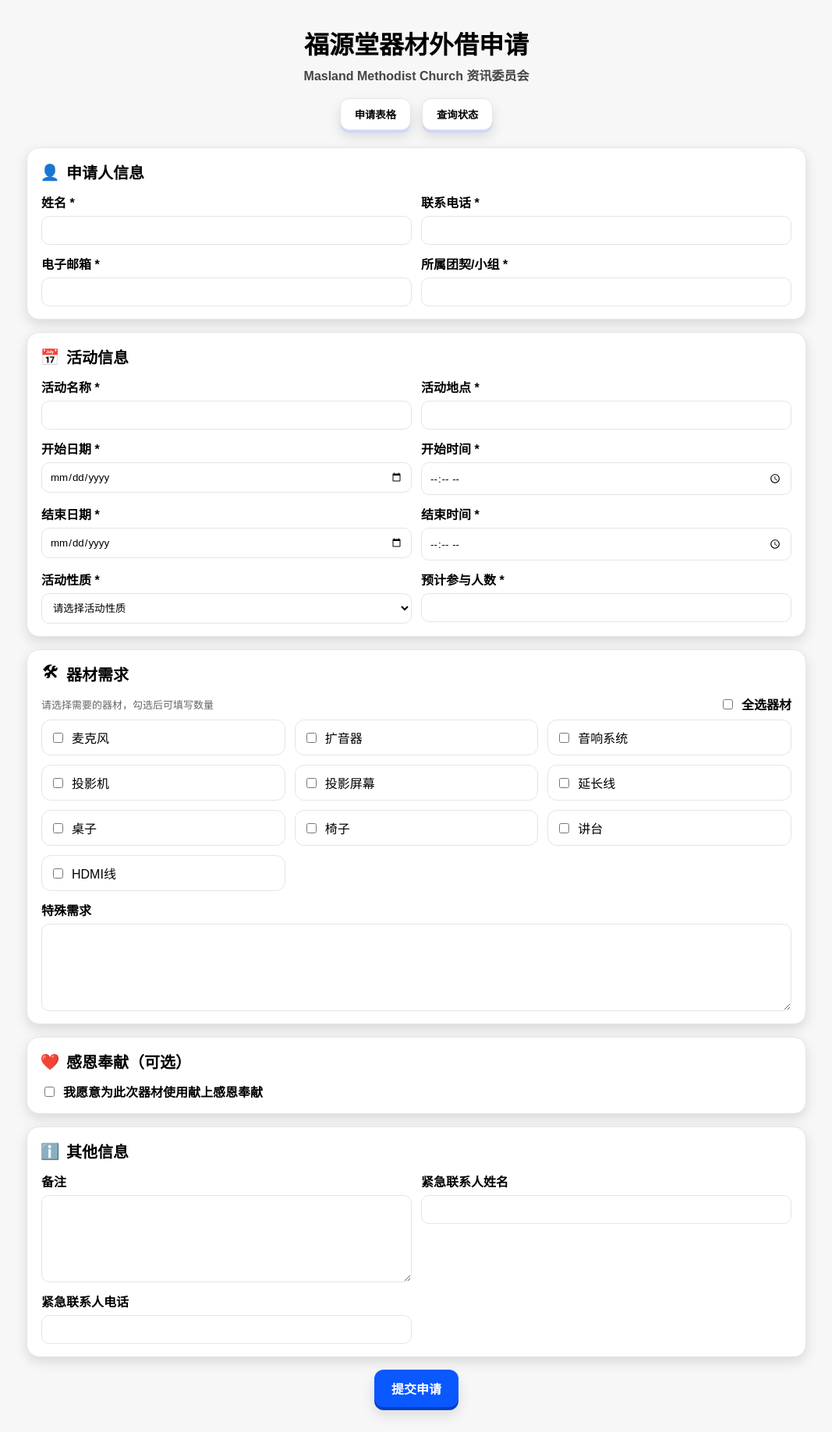
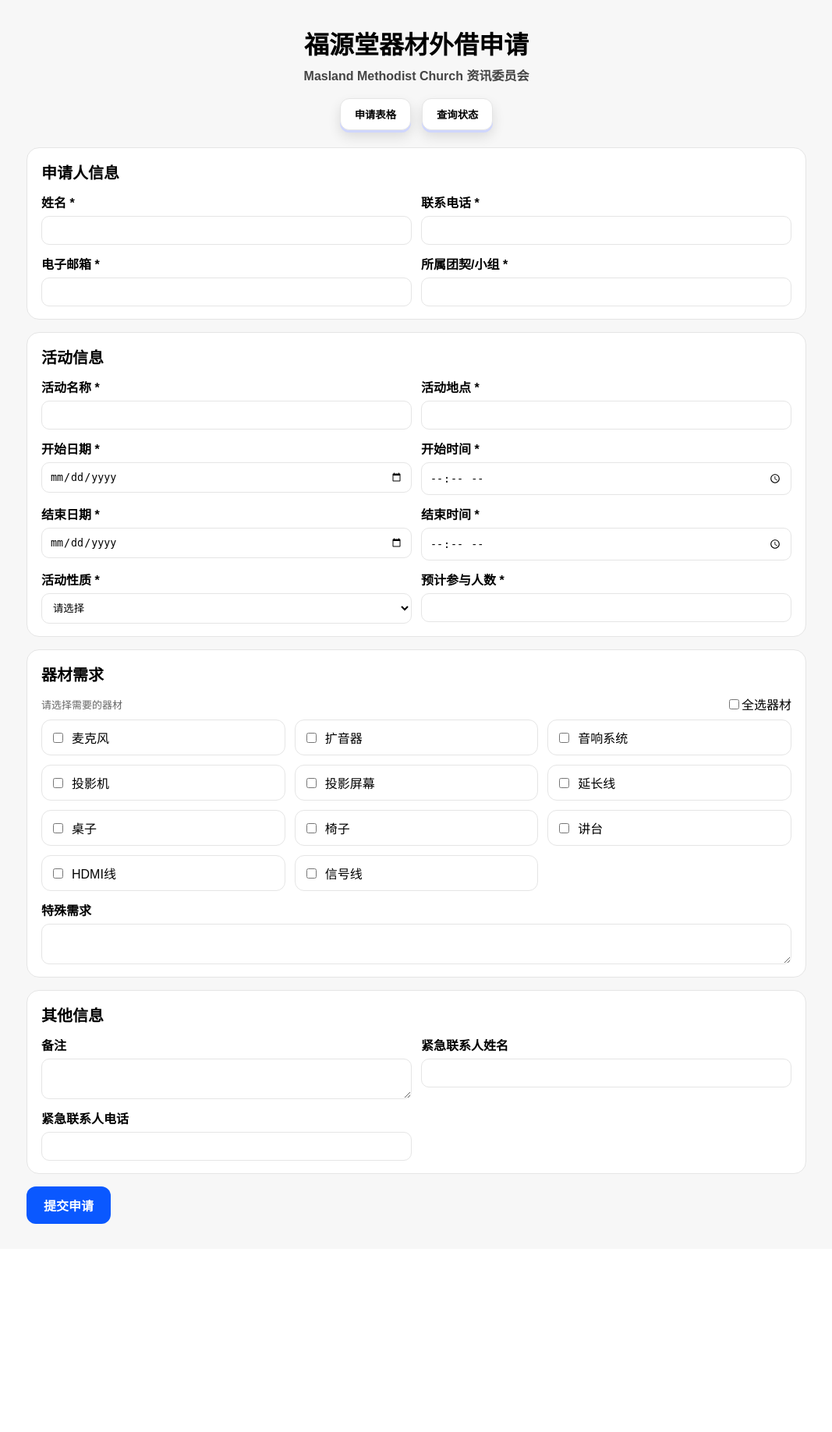
Before and after one commit to xuyue-it/masland, a Flask app: page / in a window 1280 px wide. Shown: the whole page at 78% size, without its empty margins (106-1173 px from the left). After the commit the page ends 1570 px from the top, so only its background shows below. Run offline with Flask 3, Linux system fonts and the light colour scheme; some libraries are stand-ins or nearby versions.

Commit message:
feat: add wireless/wired mic and signal cable options

```diff
--- a/app.py
+++ b/app.py
@@ -36,8 +36,10 @@ def get_conn():
 
 # ========== 器材清单 ==========
 EQUIP_MAP = {
-    "mic": "麦克风","amp": "扩音器","pa": "音响系统","projector": "投影机","screen": "投影屏幕",
-    "ext": "延长线","table": "桌子","chair": "椅子","podium": "讲台","hdmi": "HDMI线",
+    "mic": "麦克风", "amp": "扩音器", "pa": "音响系统",
+    "projector": "投影机", "screen": "投影屏幕",
+    "ext": "延长线", "table": "桌子", "chair": "椅子",
+    "podium": "讲台", "hdmi": "HDMI线", "signal": "信号线"  # ✅ 新增信号线
 }
 
 # ===== 邮件发送 =====
@@ -128,11 +130,19 @@ def submit():
     equip_items = []
     for key, cname in EQUIP_MAP.items():
         if data.get(f"equip_{key}") == "on":
-            qty_str = (data.get(f"equip_{key}_qty") or "").strip()
-            try: qty = int(qty_str)
-            except: qty = 0
-            if qty <= 0: qty = 1
-            equip_items.append(f"{cname}x{qty}")
+            if key == "mic":  # ✅ 特殊处理麦克风
+                wireless_qty = int(data.get("equip_mic_wireless_qty") or 0)
+                wired_qty = int(data.get("equip_mic_wired_qty") or 0)
+                if wireless_qty > 0:
+                    equip_items.append(f"{cname}(无线)x{wireless_qty}")
+                if wired_qty > 0:
+                    equip_items.append(f"{cname}(有线)x{wired_qty}")
+            else:
+                qty_str = (data.get(f"equip_{key}_qty") or "").strip()
+                try: qty = int(qty_str)
+                except: qty = 0
+                if qty <= 0: qty = 1
+                equip_items.append(f"{cname}x{qty}")
     equipment_str = ", ".join(equip_items)
 
     conn = get_conn(); c = conn.cursor()
@@ -159,7 +169,6 @@ def submit():
                ADMIN_EMAIL)
 
     return """<html><body><h1>提交成功！</h1><p>请返回首页查询审核状态。</p></body></html>"""
-
 # ========================
 # 管理页 + 接口
 # ========================
--- a/templates/index.html
+++ b/templates/index.html
@@ -5,58 +5,37 @@
   <title>福源堂器材外借申请</title>
   <link rel="stylesheet" href="/static/style.css">
   <style>
-    :root{
-      --card:#fff; --bd:#e5e5e5; --muted:#666;
-      --primary:#0a58ff; --shadow:rgba(0,0,0,.12);
-    }
+    :root{ --card:#fff; --bd:#e5e5e5; --muted:#666;
+      --primary:#0a58ff; --shadow:rgba(0,0,0,.12);}
     body{background:#f7f7f7;color:#000;padding:24px;}
     h1,h2,h3,label,.muted,.tabs button,.nav-title{font-family:"Microsoft YaHei","微软雅黑",sans-serif;}
     h1{font-size:32px;font-weight:900;text-align:center;margin:0 0 6px}
     h3{font-size:16px;text-align:center;margin:0 0 18px;color:#444;font-weight:700}
     .tabs{display:flex;justify-content:center;gap:14px;margin:10px 0 22px}
-    .btn-tab{
-      position:relative; padding:10px 18px; border-radius:12px; border:1px solid var(--bd);
+    .btn-tab{position:relative; padding:10px 18px; border-radius:12px; border:1px solid var(--bd);
       background:#fff; cursor:pointer; font-weight:800;
-      box-shadow:0 3px 0 #cfd6ff, 0 8px 16px var(--shadow);
-      transition:transform .08s ease, box-shadow .15s ease;
-    }
-    .btn-tab:hover{transform:translateY(-1px); box-shadow:0 4px 0 #c5ceff,0 10px 18px var(--shadow);}
-    .btn-tab:active{transform:translateY(2px); box-shadow:0 1px 0 #c5ceff,0 4px 10px var(--shadow);}
+      box-shadow:0 3px 0 #cfd6ff, 0 8px 16px var(--shadow);}
+    .btn-tab:hover{transform:translateY(-1px);}
     form{max-width:1000px;margin:0 auto}
-    .card{background:#fff;border:1px solid var(--bd);border-radius:16px;padding:16px 18px;margin-bottom:16px;box-shadow:0 6px 16px var(--shadow)}
+    .card{background:#fff;border:1px solid var(--bd);border-radius:16px;padding:16px 18px;margin-bottom:16px;}
     .card h2{display:flex;align-items:center;gap:10px;font-size:20px;font-weight:900;margin:0 0 12px}
-    .icon{width:22px;height:22px;display:inline-flex;align-items:center;justify-content:center}
     .grid-2{display:grid;grid-template-columns:1fr 1fr;gap:12px}
     .grid-3{display:grid;grid-template-columns:repeat(3,1fr);gap:10px}
     .row{display:flex;flex-direction:column;gap:6px}
     .row label{font-weight:800}
-    input[type="text"],input[type="email"],input[type="tel"],input[type="date"],
-    input[type="time"],input[type="number"],select,textarea{
-      padding:10px;border:1px solid var(--bd);border-radius:10px;background:#fff;outline:none;
-      font-family:inherit;
-    }
-    textarea{resize:vertical;min-height:90px}
+    input,select,textarea{padding:10px;border:1px solid var(--bd);border-radius:10px;background:#fff;}
     .equip-head{display:flex;align-items:center;justify-content:space-between;margin-bottom:8px}
-    .select-all{display:flex;align-items:center;gap:8px;font-weight:800}
     .equip-grid{display:grid;grid-template-columns:repeat(3,1fr);gap:12px}
-    .equip-item{border:1px solid var(--bd);border-radius:12px;padding:10px;display:flex;align-items:center;justify-content:space-between;background:#fff}
+    .equip-item{border:1px solid var(--bd);border-radius:12px;padding:10px;display:flex;flex-direction:column;gap:6px}
     .equip-left{display:flex;align-items:center;gap:8px}
-    .qty{display:none;align-items:center;gap:6px}
-    .qty input{width:72px;text-align:center}
+    .qty{display:none;flex-direction:column;gap:6px;margin-top:6px}
+    .qty input{width:90px}
     .muted{color:var(--muted);font-size:13px}
-    .submit-wrap{text-align:center;margin-top:14px}
-    .btn-submit{
-      padding:12px 22px;border:none;border-radius:12px;background:var(--primary);color:#fff;
-      font-weight:900;font-size:16px;cursor:pointer;
-      box-shadow:0 4px 0 #063fc7, 0 10px 18px var(--shadow);
-      transition:transform .08s ease, box-shadow .15s ease;
-    }
-    .btn-submit:hover{transform:translateY(-1px); box-shadow:0 5px 0 #063fc7,0 12px 20px var(--shadow);}
-    .btn-submit:active{transform:translateY(2px); box-shadow:0 2px 0 #063fc7,0 6px 12px var(--shadow);}
+    .btn-submit{padding:12px 22px;border:none;border-radius:12px;background:var(--primary);color:#fff;
+      font-weight:900;font-size:16px;cursor:pointer;}
     #statusForm{max-width:520px;margin:0 auto 18px;display:none}
     .status-card{max-width:520px;margin:12px auto 0;padding:12px 14px;border-radius:12px;background:#fff;border:1px solid var(--bd)}
     .status-row{display:flex;justify-content:space-between;margin:6px 0}
-    .badge{display:inline-block;padding:2px 8px;border-radius:999px;border:1px solid var(--bd);font-size:12px}
   </style>
 </head>
 <body>
@@ -68,21 +47,11 @@
     <button class="btn-tab" onclick="toggleStatusForm()">查询状态</button>
   </div>
 
-  <!-- 查询状态表单 -->
+  <!-- 查询状态 -->
   <form id="statusForm" class="card" onsubmit="return false">
-    <h2>
-      <span class="icon">
-        <svg viewBox="0 0 24 24" fill="none" width="22" height="22">
-          <circle cx="11" cy="11" r="7" stroke="#333" stroke-width="2"/>
-          <path d="M20 20l-3.2-3.2" stroke="#333" stroke-width="2" stroke-linecap="round"/>
-        </svg>
-      </span>
-      查询审核状态
-    </h2>
-    <div class="row">
-      <label for="status_name">姓名 *</label>
-      <input type="text" id="status_name" required>
-    </div>
+    <h2>查询审核状态</h2>
+    <div class="row"><label for="status_name">姓名 *</label>
+      <input type="text" id="status_name" required></div>
     <div class="submit-wrap"><button class="btn-submit" type="button" onclick="doLookup()">查询</button></div>
     <div id="statusResult" class="status-card" style="display:none;"></div>
   </form>
@@ -91,7 +60,7 @@
   <form action="/submit" method="post" id="mainForm">
     <!-- 申请人信息 -->
     <section class="card">
-      <h2><span class="icon">👤</span>申请人信息</h2>
+      <h2>申请人信息</h2>
       <div class="grid-2">
         <div class="row"><label>姓名 *</label><input type="text" name="name" required></div>
         <div class="row"><label>联系电话 *</label><input type="tel" name="phone" required></div>
@@ -102,7 +71,7 @@
 
     <!-- 活动信息 -->
     <section class="card">
-      <h2><span class="icon">📅</span>活动信息</h2>
+      <h2>活动信息</h2>
       <div class="grid-2">
         <div class="row"><label>活动名称 *</label><input type="text" name="event_name" required></div>
         <div class="row"><label>活动地点 *</label><input type="text" name="location" required></div>
@@ -112,24 +81,35 @@
         <div class="row"><label>结束时间 *</label><input type="time" name="end_time" required></div>
         <div class="row"><label>活动性质 *</label>
           <select name="event_type" required>
-            <option value="">请选择活动性质</option>
+            <option value="">请选择</option>
             <option value="内部">内部</option>
             <option value="外借">外借</option>
-          </select>
-        </div>
+          </select></div>
         <div class="row"><label>预计参与人数 *</label><input type="number" name="participants" min="1" step="1" required></div>
       </div>
     </section>
 
     <!-- 器材需求 -->
     <section class="card">
-      <h2><span class="icon">🛠</span>器材需求</h2>
+      <h2>器材需求</h2>
       <div class="equip-head">
-        <div class="muted">请选择需要的器材，勾选后可填写数量</div>
-        <label class="select-all"><input type="checkbox" id="equip_select_all">全选器材</label>
+        <div class="muted">请选择需要的器材</div>
+        <label><input type="checkbox" id="equip_select_all">全选器材</label>
       </div>
       <div class="equip-grid">
-        {% for key, cname in equip_map.items() %}
+        <!-- ✅ 麦克风特殊 -->
+        <div class="equip-item">
+          <div class="equip-left">
+            <input type="checkbox" id="equip_mic" name="equip_mic">
+            <label for="equip_mic">麦克风</label>
+          </div>
+          <div class="qty" id="qty_mic">
+            <div class="row"><label>无线数量</label><input type="number" name="equip_mic_wireless_qty" min="0" step="1" value="0"></div>
+            <div class="row"><label>有线数量</label><input type="number" name="equip_mic_wired_qty" min="0" step="1" value="0"></div>
+          </div>
+        </div>
+        <!-- ✅ 其他器材（含信号线） -->
+        {% for key, cname in equip_map.items() if key != "mic" %}
         <div class="equip-item">
           <div class="equip-left">
             <input type="checkbox" id="equip_{{key}}" name="equip_{{key}}">
@@ -145,91 +125,23 @@
       <div class="row" style="margin-top:12px"><label>特殊需求</label><textarea name="special_request"></textarea></div>
     </section>
 
-    <!-- 感恩奉献 -->
+    <!-- 备注+紧急联系人 -->
     <section class="card">
-      <h2><span class="icon">❤️</span>感恩奉献（可选）</h2>
-      <label style="display:flex;align-items:center;gap:8px;font-weight:800">
-        <input type="checkbox" id="donation_consent" name="donation_consent">我愿意为此次器材使用献上感恩奉献
-      </label>
-      <div class="grid-3" id="donation_block" style="margin-top:10px;display:none">
-        <div class="row"><label>奉献金额（RM） *</label><input type="number" id="donation_amount" name="donation_amount" min="1" step="1"></div>
-        <div class="row"><label>奉献方式 *</label>
-          <select id="donation_method" name="donation_method">
-            <option value="">-- 请选择 --</option>
-            <option value="现金">现金</option>
-            <option value="银行转账">银行转账</option>
-          </select>
-        </div>
-        <div class="row"><span class="muted">（未勾选上方复选框则无需填写）</span></div>
+      <h2>其他信息</h2>
+      <div class="grid-2">
+        <div class="row"><label>备注</label><textarea name="remarks"></textarea></div>
+        <div class="row"><label>紧急联系人姓名</label><input type="text" name="emergency_name"></div>
+        <div class="row"><label>紧急联系人电话</label><input type="text" name="emergency_phone"></div>
       </div>
     </section>
 
-    <!-- 其他信息 -->
-    <section class="card">
-      <h2><span class="icon">ℹ️</span>其他信息</h2>
-      <div class="grid-2">
-        <div class="row"><label>备注</label><textarea name="remarks"></textarea></div>
-        <div class="row"><label>紧急联系人姓名</label><input type="text" name="emergency_name" id="emergency_name"></div>
-        <div class="row"><label>紧急联系人电话</label><input type="text" name="emergency_phone" id="emergency_phone"></div>
-      </div>
-    </section>
     <div class="submit-wrap"><button class="btn-submit" type="submit">提交申请</button></div>
   </form>
 
 <script>
-function toggleStatusForm(){
-  const f=document.getElementById('statusForm');
-  f.style.display=(f.style.display==='none'||!f.style.display)?'block':'none';
-}
-async function doLookup(){
-  const name=(document.getElementById('status_name').value||'').trim();
-  const box=document.getElementById('statusResult');
-  if(!name){ box.style.display='block'; box.textContent='请输入姓名'; return; }
-  box.style.display='block'; box.textContent='查询中...';
-  try{
-    const res=await fetch(`/check_status_api?name=${encodeURIComponent(name)}`);
-    const data=await res.json();
-    if(!data||!data.status){ box.textContent='服务器返回异常'; return; }
-    if(data.status==='not_found'){ box.textContent=`未找到【${name}】的申请记录。`; return;}
-    if(data.status==='error'){ box.textContent=data.message||'查询出错'; return;}
-    const s=data.data.review_status||'';
-    box.innerHTML=
-      `<div class="status-row"><span class="muted">姓名</span><b>${data.data.name}</b></div>
-       <div class="status-row"><span class="muted">活动名称</span><b>${data.data.event_name||'-'}</b></div>
-       <div class="status-row"><span class="muted">审核状态</span><span class="badge">${s}</span></div>
-       <div class="status-row"><span class="muted">审核说明</span><b>${data.data.review_comment||'无'}</b></div>`;
-  }catch(e){ box.textContent='网络或服务器异常'; }
-}
-(function initEquip(){
-  const ids={{ equip_map.keys()|list|tojson }};
-  const allBox=document.getElementById('equip_select_all');
-  function syncOne(k){
-    const cb=document.getElementById(`equip_${k}`);
-    const box=document.getElementById(`qty_${k}`);
-    const qty=document.querySelector(`input[name="equip_${k}_qty"]`);
-    if(!cb||!box||!qty) return;
-    if(cb.checked){ box.style.display='flex'; qty.required=true; if(!qty.value) qty.value=1;}
-    else{ box.style.display='none'; qty.required=false; }
-  }
-  ids.forEach(k=>{const cb=document.getElementById(`equip_${k}`);if(cb){cb.addEventListener('change',()=>syncOne(k));syncOne(k);}});
-  if(allBox){allBox.addEventListener('change',()=>{const on=allBox.checked;ids.forEach(k=>{const cb=document.getElementById(`equip_${k}`);if(cb){cb.checked=on;syncOne(k);}});});}
-})();
-(function initDonation(){
-  const consent=document.getElementById('donation_consent');
-  const block=document.getElementById('donation_block');
-  const amount=document.getElementById('donation_amount');
-  const method=document.getElementById('donation_method');
-  const sync=()=>{const on=consent.checked;block.style.display=on?'grid':'none';amount.required=on;method.required=on;if(!on){amount.value='';method.value='';}};
-  consent.addEventListener('change',sync); sync();
-})();
-document.getElementById('mainForm').addEventListener('submit',function(e){
-  const name=(this.querySelector('input[name="name"]').value||'').trim();
-  const phone=(this.querySelector('input[name="phone"]').value||'').trim();
-  const en=(document.getElementById('emergency_name').value||'').trim();
-  const ep=(document.getElementById('emergency_phone').value||'').trim();
-  if(en&&en===name){ e.preventDefault(); alert("⚠️ 紧急联系人姓名要与申请人姓名不一致"); }
-  else if(ep&&ep===phone){ e.preventDefault(); alert("⚠️ 紧急联系人电话要与申请人联系电话不一致"); }
-});
+function toggleStatusForm(){const f=document.getElementById('statusForm');f.style.display=(f.style.display==='none'||!f.style.display)?'block':'none';}
+async function doLookup(){const name=(document.getElementById('status_name').value||'').trim();const box=document.getElementById('statusResult');if(!name){box.style.display='block';box.textContent='请输入姓名';return;}box.style.display='block';box.textContent='查询中...';try{const res=await fetch(`/check_status_api?name=${encodeURIComponent(name)}`);const data=await res.json();if(!data||!data.status){box.textContent='服务器返回异常';return;}if(data.status==='not_found'){box.textContent=`未找到【${name}】的申请记录。`;return;}const s=data.data.review_status||'';box.innerHTML=`<div class="status-row"><span>姓名</span><b>${data.data.name}</b></div><div class="status-row"><span>活动名称</span><b>${data.data.event_name||'-'}</b></div><div class="status-row"><span>审核状态</span><span>${s}</span></div><div class="status-row"><span>审核说明</span><b>${data.data.review_comment||'无'}</b></div>`;}catch(e){box.textContent='网络异常';}}
+(function initEquip(){const ids={{ equip_map.keys()|list|tojson }};const allBox=document.getElementById('equip_select_all');function syncOne(k){const cb=document.getElementById(`equip_${k}`);const box=document.getElementById(`qty_${k}`);const qty=document.querySelector(`input[name="equip_${k}_qty"]`);if(!cb||!box)return;if(cb.checked){box.style.display='flex';if(qty) qty.required=true;}else{box.style.display='none';if(qty) qty.required=false;}}ids.forEach(k=>{const cb=document.getElementById(`equip_${k}`);if(cb){cb.addEventListener('change',()=>syncOne(k));syncOne(k);}});if(allBox){allBox.addEventListener('change',()=>{const on=allBox.checked;ids.forEach(k=>{const cb=document.getElementById(`equip_${k}`);if(cb){cb.checked=on;syncOne(k);}});});}})();
 </script>
 </body>
 </html>
```
